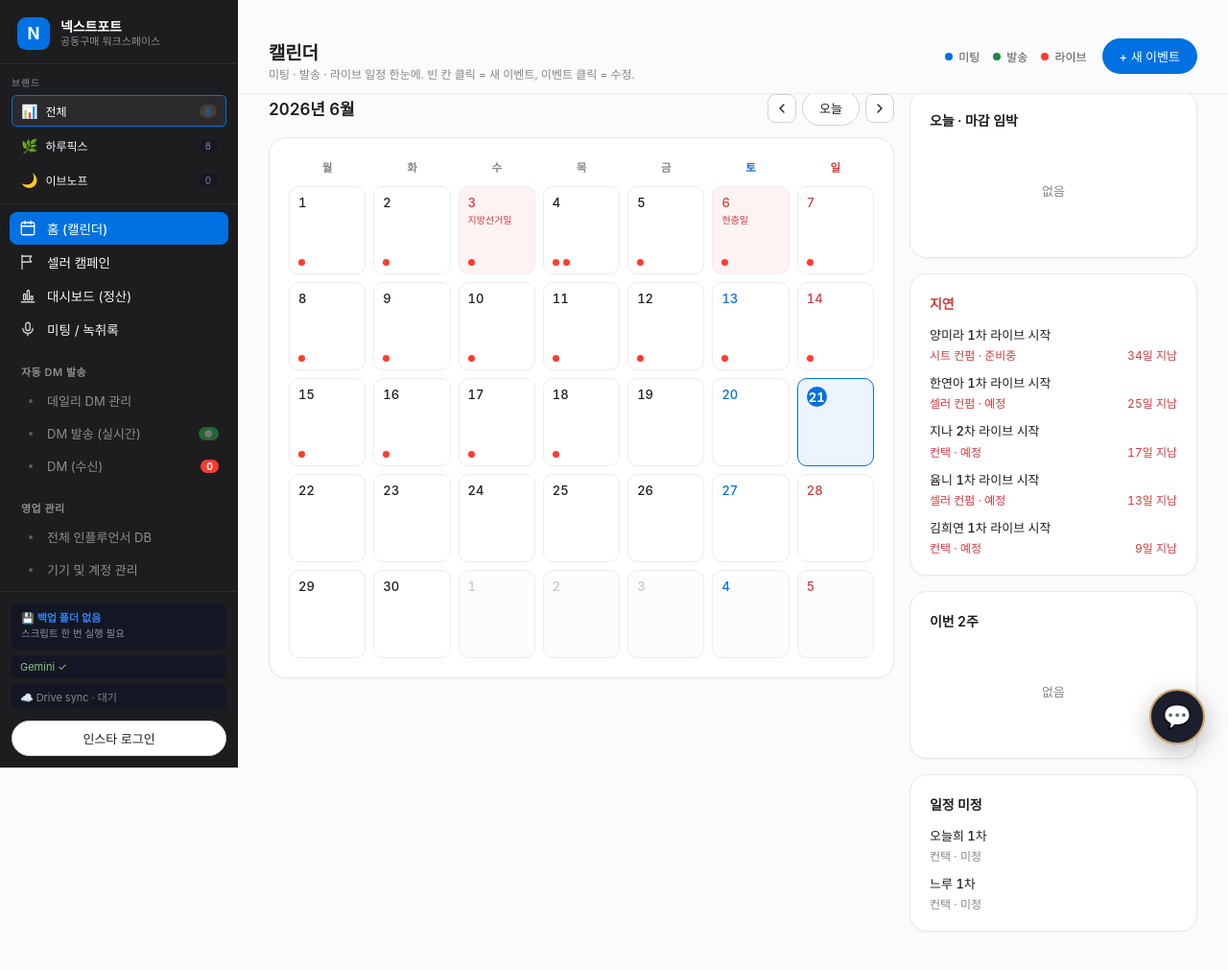
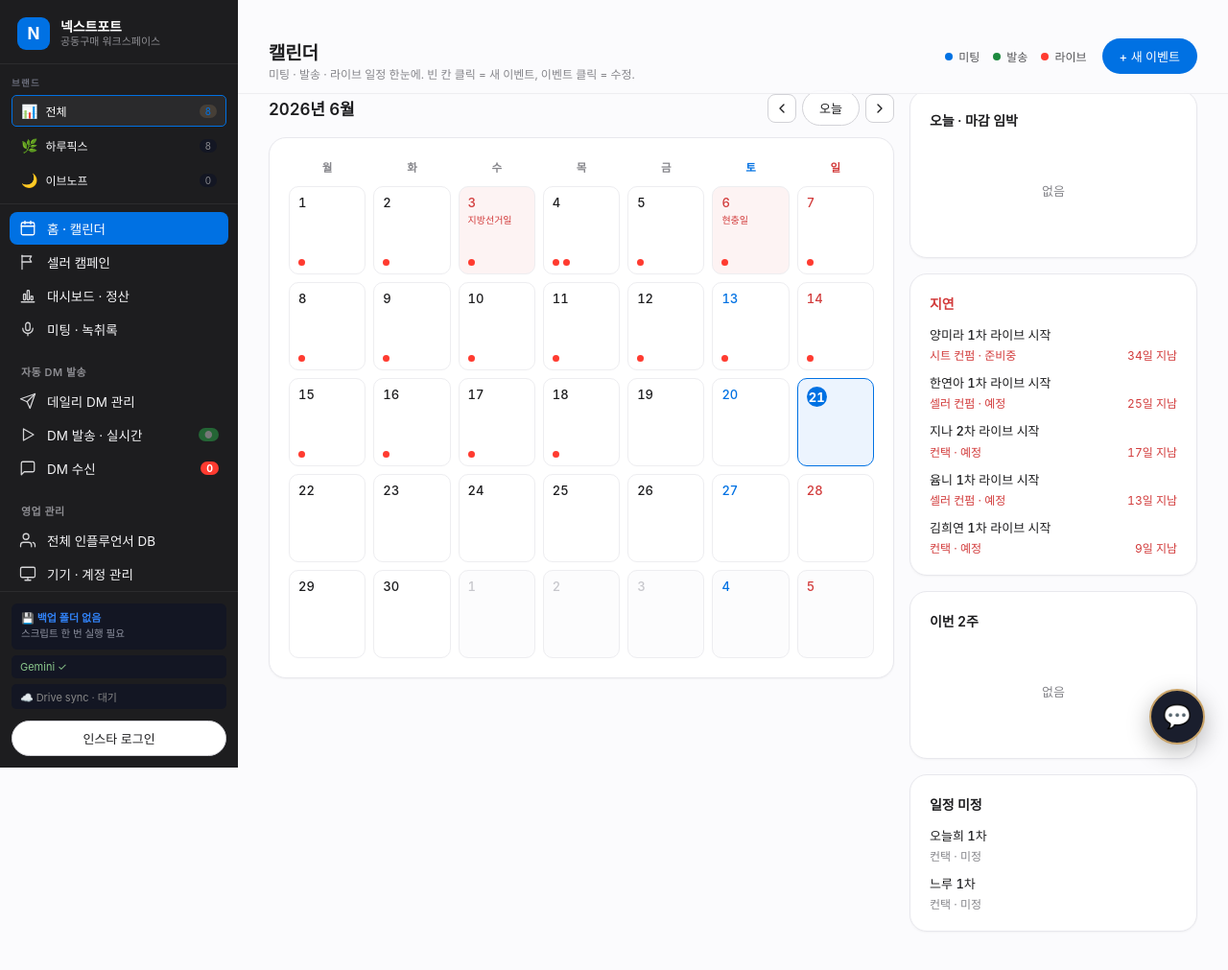
Before and after one commit to hwansnim/Nextport-Workspace, a Flask app: page / in a window 1280 px wide. Shown: the whole page at 96% size. Run offline with Flask 3, Linux system fonts and the light colour scheme; data that the repository does not hold is empty; some web fonts are replaced.

Commit message:
design: 사이드바 목업 그대로 — 전 항목 평평 + 선 아이콘
- DM/영업 그룹 들여쓰기 점(•) 제거 → 전 항목 동일 레벨(평평)
- 모든 항목에 stroke SVG 라인 아이콘 (이모지 교체): 데일리DM=종이비행기 /
  DM발송=재생 / DM수신=말풍선 / 인플루언서=유저 / 기기=모니터 / 회신=인박스 / 진행예정=타겟
- 라벨 목업식 "·" 구분 (홈·캘린더, 대시보드·정산, 미팅·녹취록, DM발송·실시간, 기기·계정관리)
- 도움말 섹션라벨 제거 → 설정/가이드는 하단 gap 후 배치
- 배지(미읽음/라이브) 우측 정렬

Co-Authored-By: Claude Opus 4.7 (1M context) <noreply@anthropic.com>

```diff
--- a/static/style.css
+++ b/static/style.css
@@ -162,6 +162,8 @@ body {
 .side-item.active .ico { opacity: 1; }
 /* 이모지 아이콘(미교체분) 크기 보정 */
 .side-item .ico:not(:has(svg)) { font-size: 15px; }
+.side-item .side-badge { margin-left: auto; }
+.side-gap { height: 18px; }
 
 .side-status {
   padding: 12px;
--- a/templates/index.html
+++ b/templates/index.html
@@ -31,43 +31,44 @@
 
       <nav class="side-nav">
         <button class="side-item active" data-tab="home">
-          <span class="ico"><svg viewBox="0 0 24 24" fill="none" stroke="currentColor" stroke-width="1.7" stroke-linecap="round" stroke-linejoin="round"><rect x="3" y="4" width="18" height="17" rx="2"/><path d="M3 9h18"/><path d="M8 2v4M16 2v4"/></svg></span><span>홈 (캘린더)</span>
+          <span class="ico"><svg viewBox="0 0 24 24" fill="none" stroke="currentColor" stroke-width="1.7" stroke-linecap="round" stroke-linejoin="round"><rect x="3" y="4" width="18" height="17" rx="2"/><path d="M3 9h18"/><path d="M8 2v4M16 2v4"/></svg></span><span>홈 · 캘린더</span>
         </button>
         <button class="side-item" data-tab="campaigns">
           <span class="ico"><svg viewBox="0 0 24 24" fill="none" stroke="currentColor" stroke-width="1.7" stroke-linecap="round" stroke-linejoin="round"><path d="M4 22V3"/><path d="M4 4h13l-2.5 4L17 12H4"/></svg></span><span>셀러 캠페인</span>
         </button>
         <button class="side-item" data-tab="dashboard">
-          <span class="ico"><svg viewBox="0 0 24 24" fill="none" stroke="currentColor" stroke-width="1.7" stroke-linecap="round" stroke-linejoin="round"><path d="M3 21h18"/><rect x="6" y="10" width="3" height="8" rx="1"/><rect x="11" y="5" width="3" height="13" rx="1"/><rect x="16" y="13" width="3" height="5" rx="1"/></svg></span><span>대시보드 (정산)</span>
+          <span class="ico"><svg viewBox="0 0 24 24" fill="none" stroke="currentColor" stroke-width="1.7" stroke-linecap="round" stroke-linejoin="round"><path d="M3 21h18"/><rect x="6" y="10" width="3" height="8" rx="1"/><rect x="11" y="5" width="3" height="13" rx="1"/><rect x="16" y="13" width="3" height="5" rx="1"/></svg></span><span>대시보드 · 정산</span>
         </button>
         <button class="side-item" data-tab="meetings">
-          <span class="ico"><svg viewBox="0 0 24 24" fill="none" stroke="currentColor" stroke-width="1.7" stroke-linecap="round" stroke-linejoin="round"><rect x="9" y="3" width="6" height="11" rx="3"/><path d="M5 11a7 7 0 0 0 14 0"/><path d="M12 18v3"/></svg></span><span>미팅 / 녹취록</span>
+          <span class="ico"><svg viewBox="0 0 24 24" fill="none" stroke="currentColor" stroke-width="1.7" stroke-linecap="round" stroke-linejoin="round"><rect x="9" y="3" width="6" height="11" rx="3"/><path d="M5 11a7 7 0 0 0 14 0"/><path d="M12 18v3"/></svg></span><span>미팅 · 녹취록</span>
         </button>
+
         <div class="side-sep">자동 DM 발송</div>
-        <button class="side-item side-sub" data-tab="daily-dm">
-          <span class="ico">📤</span><span>데일리 DM 관리</span>
+        <button class="side-item" data-tab="daily-dm">
+          <span class="ico"><svg viewBox="0 0 24 24" fill="none" stroke="currentColor" stroke-width="1.7" stroke-linecap="round" stroke-linejoin="round"><path d="M22 2 11 13"/><path d="M22 2 15 22l-4-9-9-4 20-7z"/></svg></span><span>데일리 DM 관리</span>
         </button>
-        <button class="side-item side-sub" data-tab="dm-live">
-          <span class="ico">▶</span><span>DM 발송 (실시간)</span>
+        <button class="side-item" data-tab="dm-live">
+          <span class="ico"><svg viewBox="0 0 24 24" fill="none" stroke="currentColor" stroke-width="1.7" stroke-linecap="round" stroke-linejoin="round"><path d="M6 4l14 8-14 8V4z"/></svg></span><span>DM 발송 · 실시간</span>
           <span class="side-badge live" id="dmLiveBadge" hidden>●</span>
         </button>
-        <button class="side-item side-sub" data-tab="dm-inbox">
-          <span class="ico">💬</span><span>DM (수신)</span>
+        <button class="side-item" data-tab="dm-inbox">
+          <span class="ico"><svg viewBox="0 0 24 24" fill="none" stroke="currentColor" stroke-width="1.7" stroke-linecap="round" stroke-linejoin="round"><path d="M21 15a2 2 0 0 1-2 2H7l-4 4V5a2 2 0 0 1 2-2h14a2 2 0 0 1 2 2z"/></svg></span><span>DM 수신</span>
           <span class="side-badge" id="inboxUnreadBadge" hidden>0</span>
         </button>
 
         <div class="side-sep">영업 관리</div>
-        <button class="side-item side-sub" data-tab="influencers">
-          <span class="ico">👤</span><span>전체 인플루언서 DB</span>
+        <button class="side-item" data-tab="influencers">
+          <span class="ico"><svg viewBox="0 0 24 24" fill="none" stroke="currentColor" stroke-width="1.7" stroke-linecap="round" stroke-linejoin="round"><path d="M17 21v-2a4 4 0 0 0-4-4H6a4 4 0 0 0-4 4v2"/><circle cx="9.5" cy="7" r="4"/><path d="M22 21v-2a4 4 0 0 0-3-3.87"/></svg></span><span>전체 인플루언서 DB</span>
         </button>
-        <button class="side-item side-sub" data-tab="accounts">
-          <span class="ico">💻</span><span>기기 및 계정 관리</span>
+        <button class="side-item" data-tab="accounts">
+          <span class="ico"><svg viewBox="0 0 24 24" fill="none" stroke="currentColor" stroke-width="1.7" stroke-linecap="round" stroke-linejoin="round"><rect x="2" y="3" width="20" height="14" rx="2"/><path d="M8 21h8M12 17v4"/></svg></span><span>기기 · 계정 관리</span>
         </button>
-        <button class="side-item side-sub" data-tab="replies">
-          <span class="ico">📬</span><span>회신 인플루언서 현황</span>
+        <button class="side-item" data-tab="replies">
+          <span class="ico"><svg viewBox="0 0 24 24" fill="none" stroke="currentColor" stroke-width="1.7" stroke-linecap="round" stroke-linejoin="round"><path d="M22 12h-6l-2 3h-4l-2-3H2"/><path d="M5 5h14l3 7v5a2 2 0 0 1-2 2H4a2 2 0 0 1-2-2v-5z"/></svg></span><span>회신 인플루언서</span>
           <span class="side-badge" id="repliesBadge" hidden>0</span>
         </button>
-        <button class="side-item side-sub" data-tab="pipeline">
-          <span class="ico">🎯</span><span>진행 예정 셀러</span>
+        <button class="side-item" data-tab="pipeline">
+          <span class="ico"><svg viewBox="0 0 24 24" fill="none" stroke="currentColor" stroke-width="1.7" stroke-linecap="round" stroke-linejoin="round"><circle cx="12" cy="12" r="9"/><circle cx="12" cy="12" r="5"/><circle cx="12" cy="12" r="1.5"/></svg></span><span>진행 예정 셀러</span>
           <span class="side-badge" id="pipelineBadge" hidden>0</span>
         </button>
 
@@ -81,10 +82,11 @@
         <button class="side-item" data-tab="products">
           <span class="ico"><svg viewBox="0 0 24 24" fill="none" stroke="currentColor" stroke-width="1.7" stroke-linecap="round" stroke-linejoin="round"><path d="M20 13l-7 7-9-9V4h7z"/><circle cx="7.5" cy="7.5" r="1.2"/></svg></span><span>제품 정보</span>
         </button>
+
+        <div class="side-gap"></div>
         <button class="side-item" data-tab="settings">
           <span class="ico"><svg viewBox="0 0 24 24" fill="none" stroke="currentColor" stroke-width="1.7" stroke-linecap="round" stroke-linejoin="round"><circle cx="12" cy="12" r="3"/><path d="M12 2v3M12 19v3M5 5l2 2M17 17l2 2M2 12h3M19 12h3M5 19l2-2M17 7l2-2"/></svg></span><span>설정</span>
         </button>
-        <div class="side-sep">도움말</div>
         <button class="side-item" data-tab="guide">
           <span class="ico"><svg viewBox="0 0 24 24" fill="none" stroke="currentColor" stroke-width="1.7" stroke-linecap="round" stroke-linejoin="round"><path d="M6.5 2H20v20H6.5A2.5 2.5 0 0 1 4 19.5v-15A2.5 2.5 0 0 1 6.5 2z"/><path d="M4 19.5A2.5 2.5 0 0 1 6.5 17H20"/></svg></span><span>공동구매 가이드</span>
         </button>
```
